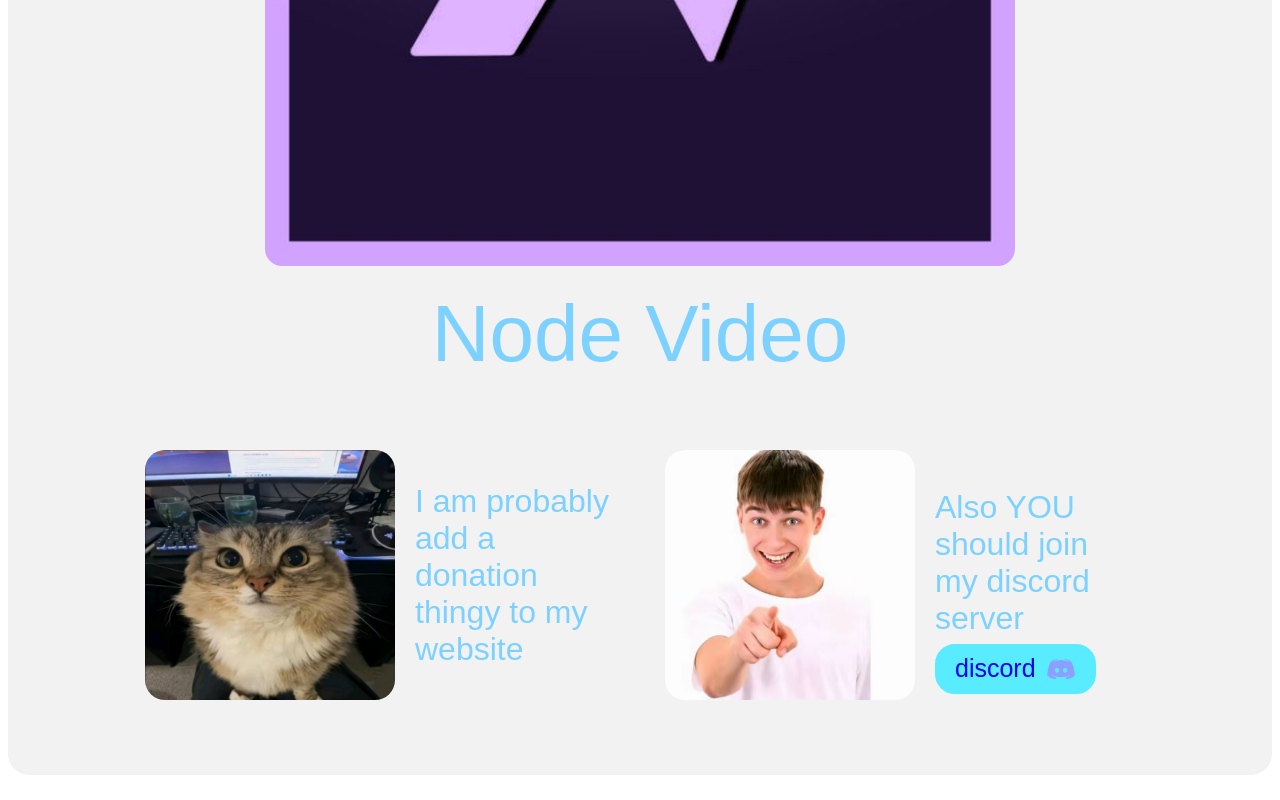
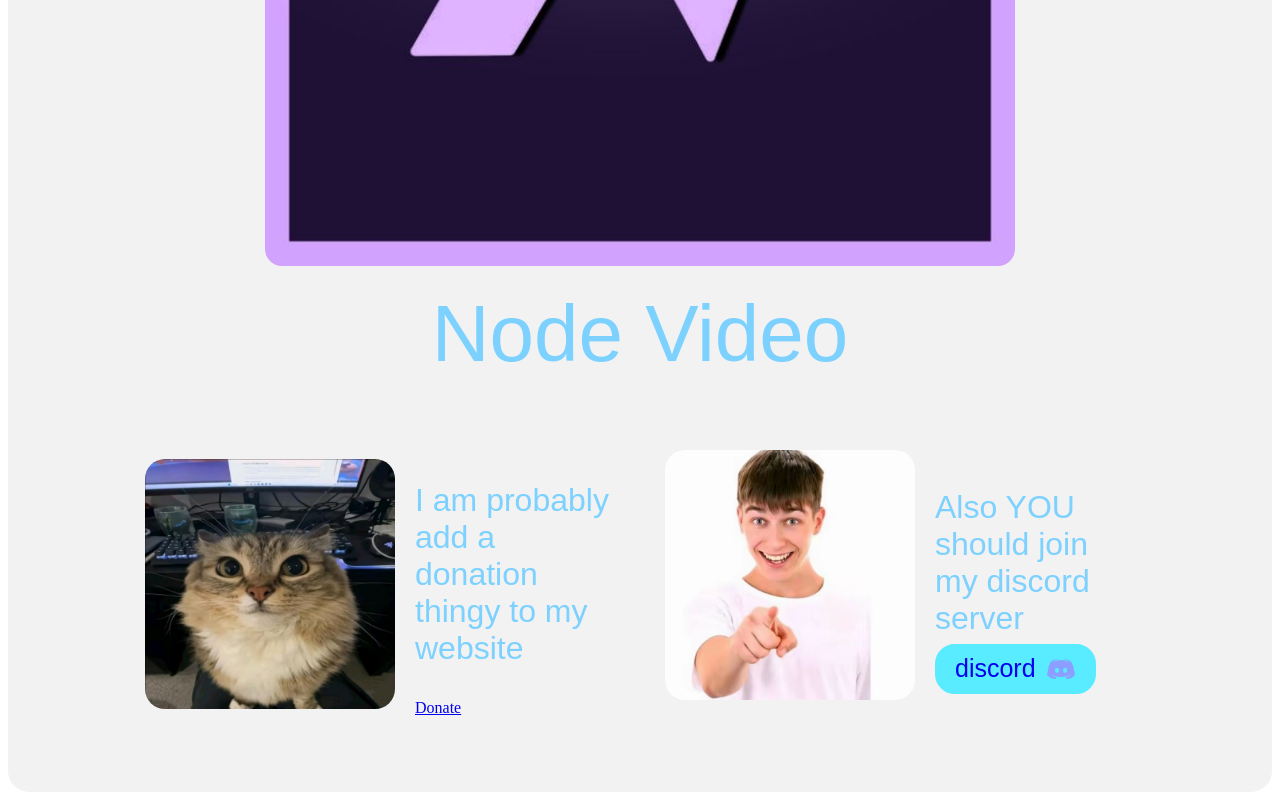
Before and after one commit to MruczkowskkiDev/focus-editor, a plain HTML site: page index.html in a window 1280 px wide. Shown: the part 3776-4576 px from the top of the page. Drawn offline with Linux system fonts and the light colour scheme.

Commit message:
Update index.html

```diff
--- a/index.html
+++ b/index.html
@@ -47,7 +47,13 @@
             <div class="donation_block">
                 <div class="donation">
                     <img id="donation_photo" class="img" src="img/icon.jpg" alt="Donation photo">
-                    <p class="text" id="donation_text">I am probably add a donation thingy to my website</p>
+
+                    <div class="donation_text_block" >
+                        <p class="text" id="donation_text">I am probably add a donation thingy to my website</p>
+                        <a href="https://buymeacoffee.com/idkuhhhh" target="_blank" id="donation">
+                            Donate
+                        </a>
+                    </div>
                 </div>
 
                 <div class="also">
@@ -55,9 +61,10 @@
 
                     <div class="also_text_block">
                         <p class="text" id="also_text">Also YOU should join my discord server</p>
+
                         <a href="https://discord.gg/UJK5yrkE3" target="_blank" id="discord">
-                        discord
-                        <img class="img" id="discord_photo" src="img/discord_icon.png">
+                            discord
+                            <img class="img" id="discord_photo" src="img/discord_icon.png">
                         </a>
                     </div>
                 </div>
```
